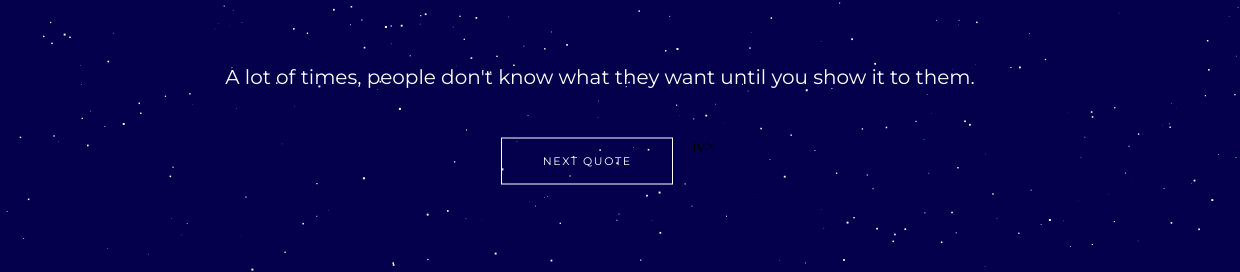
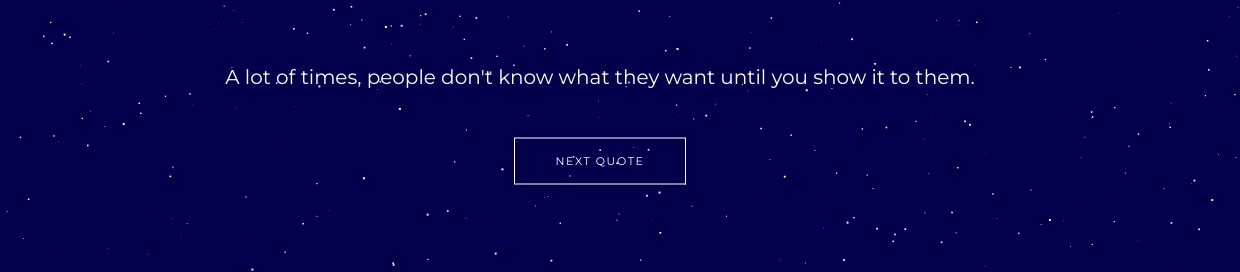
Before and after one commit to ArtemSer/A-Quote, a website: page index.html in a window 1280 px wide. Shown: the part 373-645 px from the top of the page, 40-1280 px from the left. Drawn offline with Linux system fonts and the light colour scheme.

Commit message:
Fixing..

```diff
--- a/index.html
+++ b/index.html
@@ -26,7 +26,7 @@
         </div>
     <div class="quote_next">
         <a class="a-button"></a>
-    iv>
+    <div>
     <!-- END: Main content -->
     <div class="quote_social">
         <ul class="list">
```
